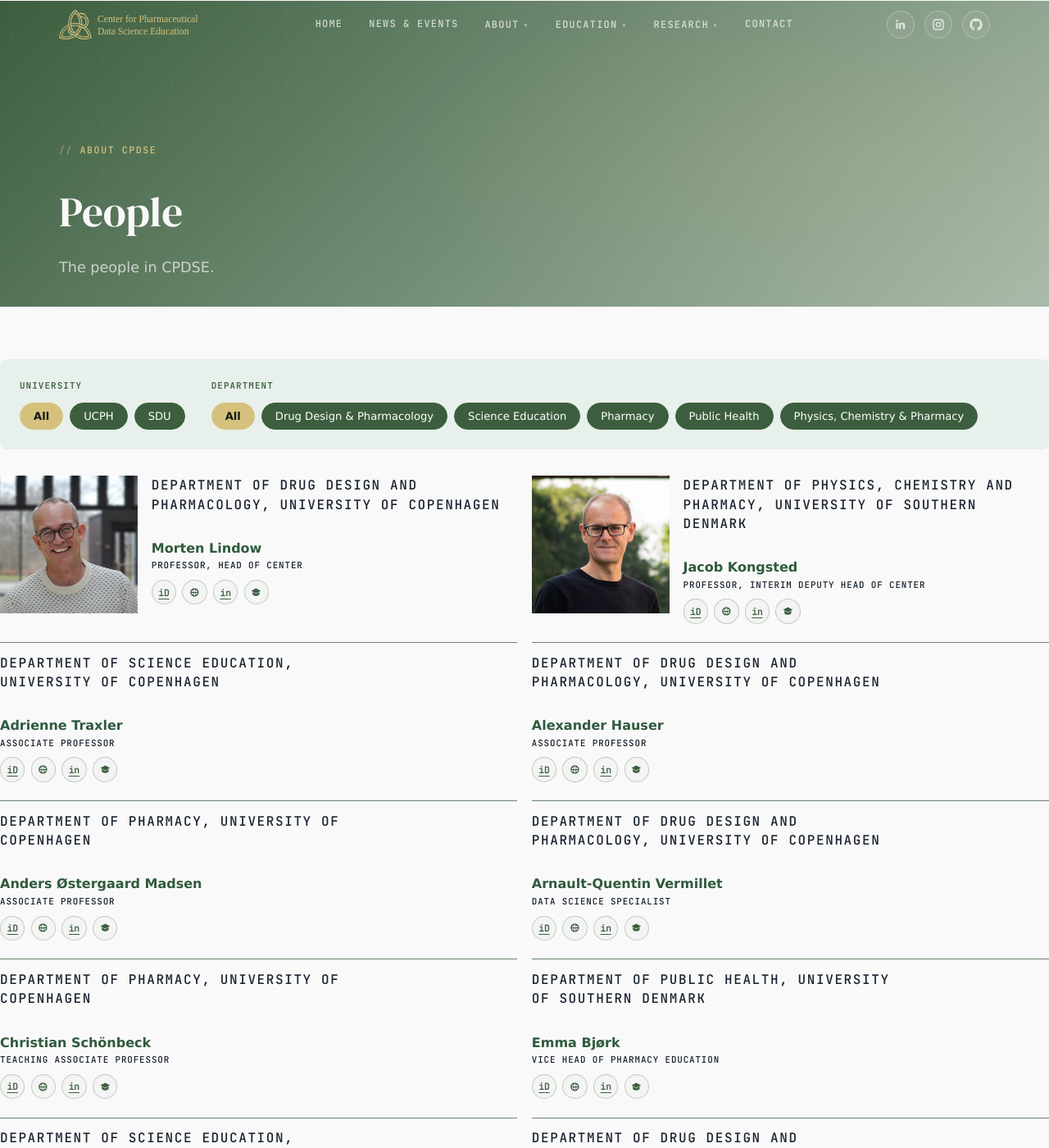
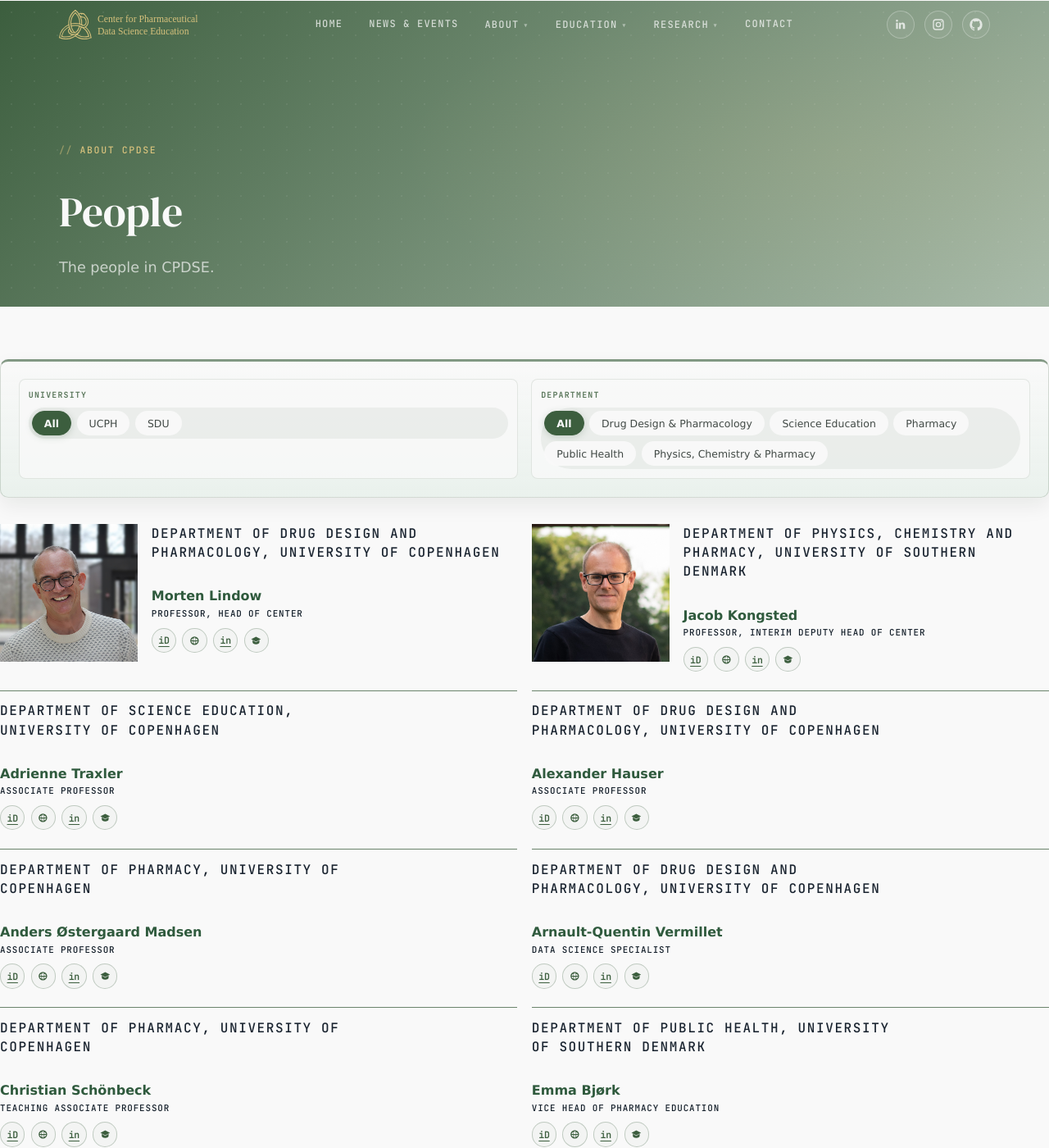
Before and after one commit to CPDSE/PagesCMS, a Jekyll site: the page built from people.md, in a window 1280 px wide and 1400 px high. Shown: the whole window at 82% size. Built offline with Jekyll 4.4.1, drawn with Linux system fonts in a browser that asks for light colours.

Commit message:
styling of the research units page

```diff
--- a/assets/css/main.css
+++ b/assets/css/main.css
@@ -1835,61 +1835,78 @@
 }
 .people-filters {
   margin-bottom: var(--space-md);
-  padding: 1.5rem;
-  background: var(--green-pale);
+  padding: 1.35rem;
+  background: linear-gradient(180deg, rgba(249,249,249,0.96), rgba(232,240,235,0.92));
+  border: 1px solid rgba(60,94,62,0.2);
+  border-top: 3px solid rgba(60,94,62,0.6);
+  border-radius: 10px;
+  box-shadow: 0 10px 24px rgba(15,26,20,0.07);
+  display: flex;
+  flex-wrap: wrap;
+  gap: 1rem;
+}
+.filter-group {
+  flex: 1 1 280px;
+  display: flex;
+  flex-direction: column;
+  gap: 0.4rem;
+  padding: 0.7rem;
+  border: 1px solid rgba(60,94,62,0.12);
   border-radius: 8px;
-  display: flex;
-  flex-wrap: wrap;
-  gap: 2rem;
-}
-.filter-group {
-  display: flex;
-  flex-direction: column;
-  gap: 0.5rem;
+  background: rgba(249,249,249,0.78);
 }
 .filter-label {
   font-family: var(--font-mono);
-  font-size: 0.68rem;
+  font-size: 0.62rem;
   font-weight: 600;
-  letter-spacing: 0.1em;
+  letter-spacing: 0.12em;
   text-transform: uppercase;
-  color: var(--green);
-  margin-bottom: 0.25rem;
+  color: rgba(60,94,62,0.88);
+  margin: 0;
 }
 .filter-buttons {
   display: flex;
   flex-wrap: wrap;
-  gap: 0.5rem;
+  gap: 0.4rem;
+  padding: 0.25rem;
+  border-radius: 999px;
+  background: rgba(60,94,62,0.07);
 }
 .filter-btn {
   display: inline-flex;
   align-items: center;
   justify-content: center;
-  padding: 0.5rem 1rem;
+  padding: 0.42rem 0.88rem;
   font-family: var(--font-body);
-  font-size: 0.82rem;
+  font-size: 0.78rem;
   font-weight: 500;
-  color: #fff;
+  color: rgba(15,26,20,0.78);
+  background: rgba(249,249,249,0.96);
+  border: 1px solid transparent;
+  border-radius: 999px;
+  cursor: pointer;
+  transition: background 0.16s ease, border-color 0.16s ease, color 0.16s ease, transform 0.16s ease, box-shadow 0.16s ease;
+}
+.filter-btn:hover {
+  background: rgba(169,187,170,0.34);
+  border-color: rgba(60,94,62,0.2);
+  color: var(--green);
+}
+.filter-btn.filter-active {
   background: var(--green);
-  border: 1px solid var(--green);
-  border-radius: 20px;
-  cursor: pointer;
-  transition: all 0.15s ease;
-}
-.filter-btn:hover {
+  border-color: var(--green);
+  color: var(--offwhite);
+  font-weight: 600;
+  box-shadow: 0 2px 9px rgba(60,94,62,0.22);
+}
+.filter-btn.filter-active:hover {
   background: var(--green-mid);
   border-color: var(--green-mid);
-  transform: translateY(-1px);
-}
-.filter-btn.filter-active {
-  background: var(--accent);
-  border-color: var(--accent);
-  color: var(--ink);
-  font-weight: 600;
-}
-.filter-btn.filter-active:hover {
-  background: #e4d29a;
-  border-color: #e4d29a;
+}
+.filter-btn:focus-visible {
+  outline: none;
+  border-color: rgba(60,94,62,0.55);
+  box-shadow: 0 0 0 2px rgba(214,193,124,0.55);
 }
 .people-directory {
   display: grid;
@@ -2009,8 +2026,14 @@
 }
 @media (max-width: 640px) {
   .people-filters {
-    padding: 1rem;
+    padding: 0.95rem;
     gap: 1rem;
+  }
+  .filter-group {
+    padding: 0.6rem;
+  }
+  .filter-buttons {
+    border-radius: 8px;
   }
   .filter-btn {
     padding: 0.4rem 0.8rem;
@@ -2890,11 +2913,15 @@
 
 .research-focus-strip {
   margin-top: 0;
-  margin-bottom: var(--space-md);
+  margin-bottom: 0;
   width: 100vw;
   margin-left: calc(50% - 50vw);
   padding: 1.2rem 0;
   background: linear-gradient(135deg, #3C5E3E 0%, #A9BBAA 100%);
+}
+
+.page-body > .research-focus-strip:last-child {
+  margin-bottom: calc(-1 * var(--space-lg));
 }
 
 .research-focus-inner {
```
Also changed, not shown: research-units.md (+0 -1 lines).
